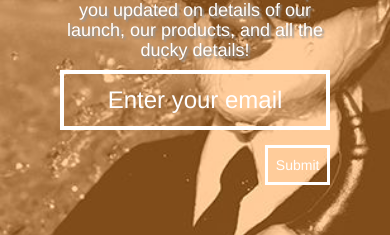
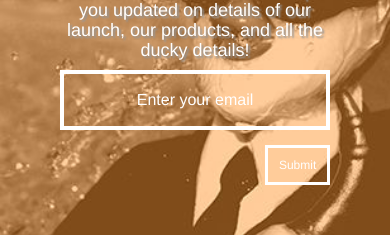
Before and after one commit to mcarter78/RubbyDuck, a React app: page / in a window 390 px wide. Shown: the part 446-681 px from the top of the page. Built offline with nearby package versions, Linux system fonts and the light colour scheme.

Commit message:
adds some CSS fixes for mobile

```diff
--- a/src/styles/main.scss
+++ b/src/styles/main.scss
@@ -163,6 +163,12 @@ html, body {
       padding: 0;
       margin-top: 60px;
     }
+    input {
+      font-size: 16px;
+    }
+    #submit-button {
+      font-size: 12px;
+    }
   }
 }
 
```
Also changed, not shown: 2 other files (tests, documents, lock files or other folders).
